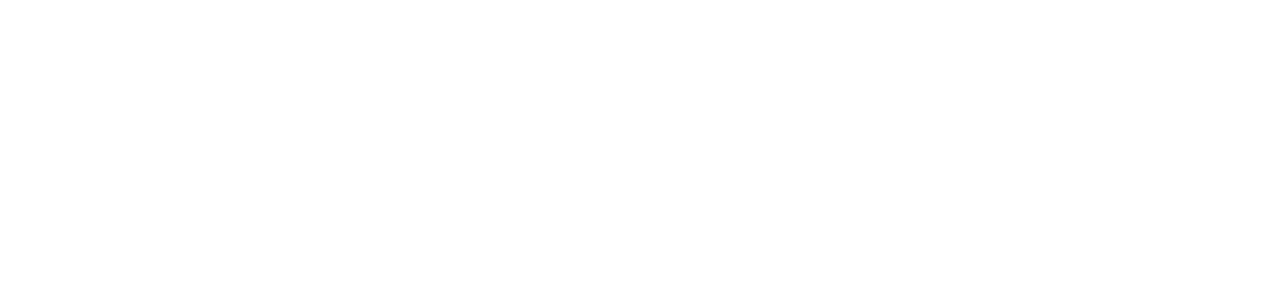
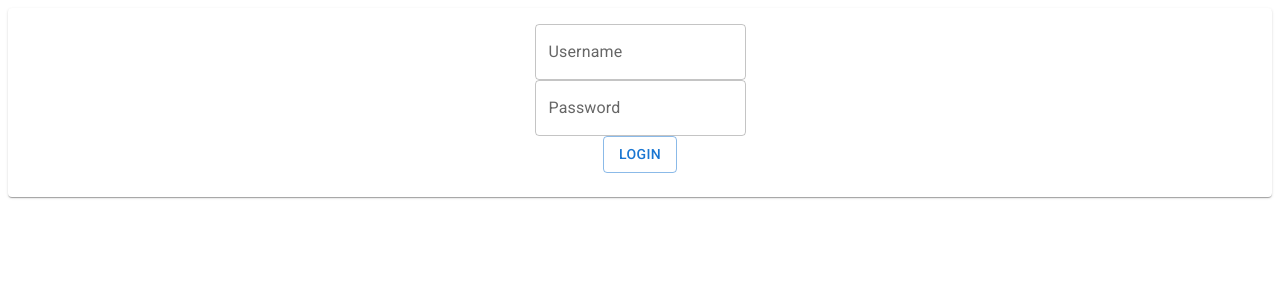
Before and after one commit to ianrboyle/react-ts-redux, a React (Create React App) app: page / in a window 1280 px wide. Shown: the top 300 px of the page. Built offline with nearby package versions, Linux system fonts and the light colour scheme.

Commit message:
initial commit, adds mui

```diff
--- a/package.json
+++ b/package.json
@@ -3,6 +3,10 @@
   "version": "0.1.0",
   "private": true,
   "dependencies": {
+    "@emotion/react": "^11.10.5",
+    "@emotion/styled": "^11.10.5",
+    "@fontsource/roboto": "^4.5.8",
+    "@mui/material": "^5.10.16",
     "@reduxjs/toolkit": "^1.9.0",
     "@testing-library/jest-dom": "^5.16.5",
     "@testing-library/react": "^13.4.0",
--- a/public/index.html
+++ b/public/index.html
@@ -15,6 +15,10 @@
       user's mobile device or desktop. See https://developers.google.com/web/fundamentals/web-app-manifest/
     -->
     <link rel="manifest" href="%PUBLIC_URL%/manifest.json" />
+    <link
+  rel="stylesheet"
+  href="https://fonts.googleapis.com/css?family=Roboto:300,400,500,700&display=swap"
+/>
     <!--
       Notice the use of %PUBLIC_URL% in the tags above.
       It will be replaced with the URL of the `public` folder during the build.
--- a/src/App.tsx
+++ b/src/App.tsx
@@ -2,12 +2,13 @@
 import './App.css';
 import { Auth } from './components/auth-components/Auth';
 import { Car } from './components/car-components/Car';
+import { BasicForm } from './components/forms/BasicForm';
+import FormCard from './components/forms/FormCard';
 
 function App() {
   return (
     <div className="App">
-      {/* <Car />
-      <Auth /> */}
+        <FormCard />
     </div>
   );
 }
--- /dev/null
+++ b/src/components/forms/BasicForm.tsx
@@ -0,0 +1,27 @@
+import React from 'react'
+import Box from '@mui/material/Box';
+import TextField from '@mui/material/TextField';
+import Button from '@mui/material/Button';
+import Stack from '@mui/material/Stack';
+import { Typography } from '@mui/material';
+export const BasicForm = () => {
+  return (
+      <form action="">
+        <Typography>
+           <TextField id="outlined-basic" label="Username" variant="outlined" />
+
+        </Typography>
+    <Typography>
+    <TextField
+          id="outlined-password-input"
+          label="Password"
+          type="password"
+          autoComplete="current-password"
+        />
+    </Typography>
+
+      <Button variant="outlined">Login</Button>
+      </form>
+
+  )
+}
--- /dev/null
+++ b/src/components/forms/FormCard.tsx
@@ -0,0 +1,27 @@
+import * as React from 'react';
+import Box from '@mui/material/Box';
+import Card from '@mui/material/Card';
+import CardActions from '@mui/material/CardActions';
+import CardContent from '@mui/material/CardContent';
+import Button from '@mui/material/Button';
+import Typography from '@mui/material/Typography';
+import { BasicForm } from './BasicForm';
+
+// const bull = (
+//   <Box
+//     component="span"
+//     sx={{ display: 'inline-block', mx: '2px', transform: 'scale(0.8)' }}
+//   >
+//     •
+//   </Box>
+// );
+
+export default function FormCard() {
+  return (
+    <Card sx={{ minWidth: 100 }}>
+      <CardContent>
+      <BasicForm />
+      </CardContent>
+    </Card>
+  );
+}
--- a/src/index.tsx
+++ b/src/index.tsx
@@ -4,7 +4,10 @@
 import App from './App';
 
 import { Provider } from 'react-redux';
-
+import '@fontsource/roboto/300.css';
+import '@fontsource/roboto/400.css';
+import '@fontsource/roboto/500.css';
+import '@fontsource/roboto/700.css';
 
 const root = ReactDOM.createRoot(
   document.getElementById('root') as HTMLElement
```
Also changed, not shown: 1 other file (tests, documents, lock files or other folders).
